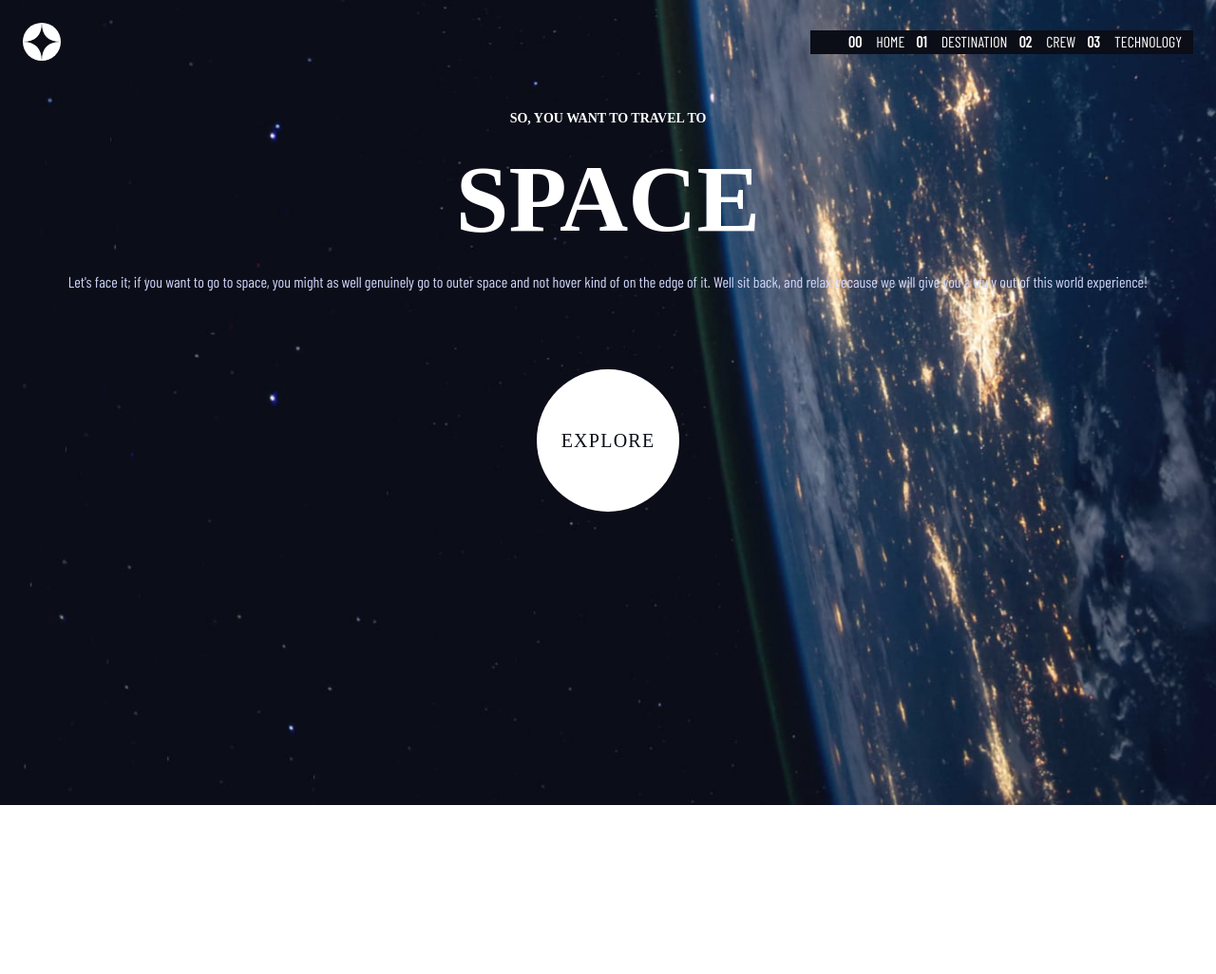
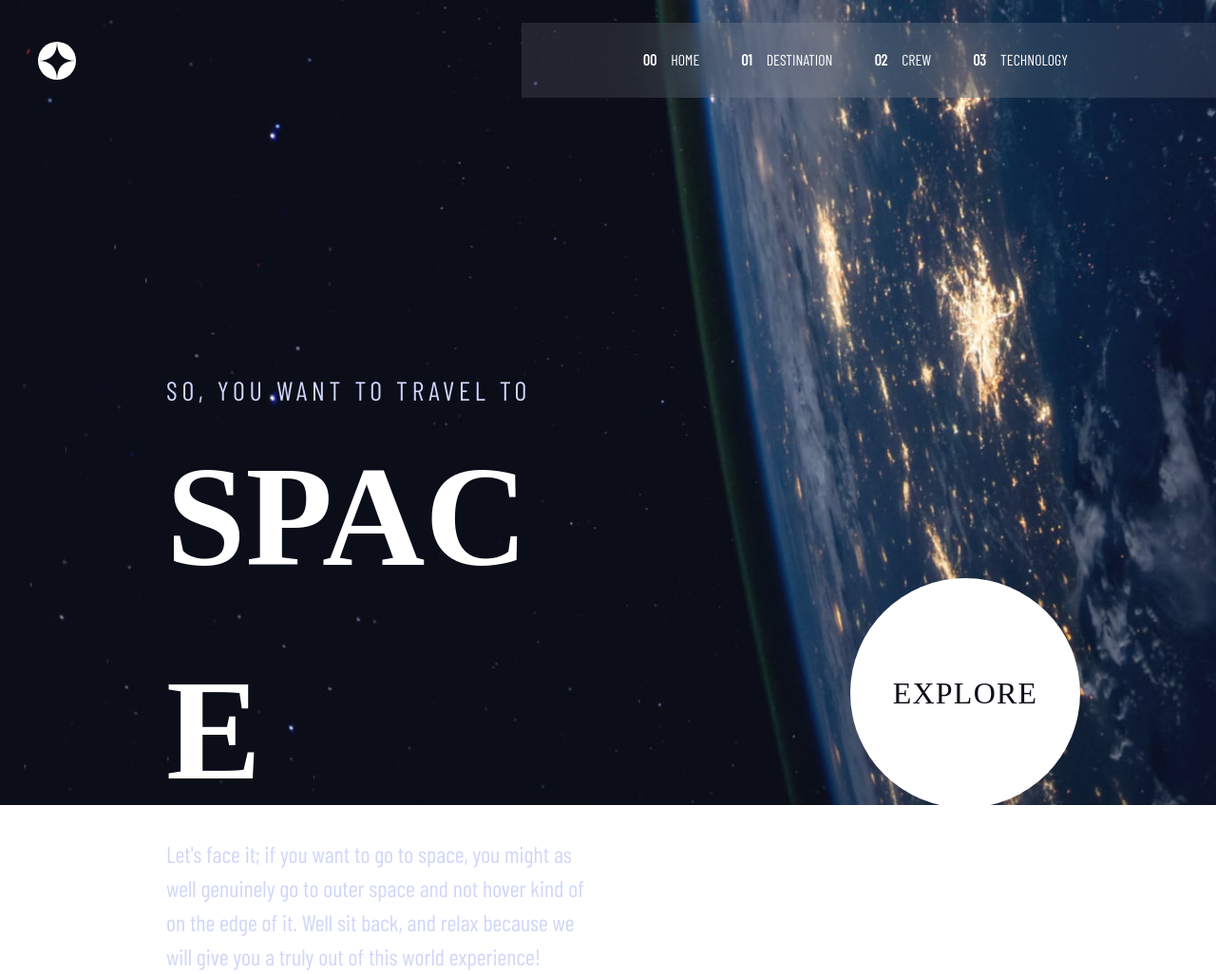
Before and after one commit to tplatt92/spaceTourism, a plain HTML site: page starter-code/index.html in a window 1280 px wide. Shown: the whole page at 95% size. Before the commit the page ends 848 px from the top, so only its background shows below. Drawn offline with nearby package versions, Linux system fonts and the light colour scheme; a web font is replaced by a local one.

Commit message:
homepage design complete

```diff
--- a/starter-code/index.html
+++ b/starter-code/index.html
@@ -71,6 +71,7 @@
 				</nav>
 			</div>
 		</header>
+		<main>
 			<section class="home__wrapper">
 				<h2 class="home__eyebrow">So, you want to travel to</h2>
 				<h1 class="home__title">Space</h1>
@@ -84,6 +85,7 @@
 			<div class="home__explore">
 				<a class="home__explore_btn">Explore</a>
 			</div>
+		</main>
 		<script src="nav.js"></script>
 	</body>
 </html>
--- a/starter-code/styles.css
+++ b/starter-code/styles.css
@@ -8,7 +8,7 @@
 	--heading-m: 3.5rem;
 	--heading-s: 2rem;
 	--heading-xs: 1.75rem;
-  --heading-xs-spacing: 4.75;
+	--heading-xs-spacing: 4.75px;
 
 	--subheading-l: 1.75rem;
 	--subheading-r: 0.875rem;
@@ -102,10 +102,11 @@ body {
 	background-position: center;
 	height: 100vh;
 	width: calc(100% - 48px);
-  margin: 24px;
+	margin: 1.5rem;
 	color: var(--color-light);
 	font-family: "Bellefair", serif;
-  /*overflow-x: hidden;*/
+	overflow-x: hidden;
+	overflow-y: hidden;
 }
 
 @media (max-width: 64em) {
@@ -135,15 +136,22 @@ nav {
 }
 
 .nav__links {
-  background-color: var(--color-dark);
+	background: hsl(0 0 100% / 0.1);
+	backdrop-filter: blur(2rem);
 	list-style: none;
 	display: flex;
+	padding-block: 1.5rem;
+	padding-inline: clamp(3rem, 10vw, 10rem);
+	top: 0;
+	margin-right: -24px;
+	line-height: 30px;
 }
 
 .nav__link {
 	font-family: --;
 	text-decoration: none;
 	color: var(--color-light);
+
 	letter-spacing: var(--nav-spacing);
 	text-transform: uppercase;
 	font-size: var(--nav-l);
@@ -153,17 +161,17 @@ nav {
 
 /* Underline animation */
 
-a {
+.nav__links {
 	position: relative;
 	color: white;
 	text-decoration: none;
 }
 
-a:hover {
+.nav__links:hover {
 	color: white;
 }
 
-a::before {
+.nav__links::before {
 	content: "";
 	position: absolute;
 	display: block;
@@ -176,8 +184,12 @@ a::before {
 	transition: transform 0.3s ease;
 }
 
-a:hover::before {
+.nav__links:hover::before {
 	transform: scaleX(1);
+}
+
+.nav__link:hover {
+	filter: brightness(70%);
 }
 
 /* .nav__burger {
@@ -233,21 +245,40 @@ a:hover::before {
 	}
 }
 
+/* For Tablet
+@media (min-width: 35em) {
+	.nav__link {
+		padding-right: 1rem;
+	}
+} */
+
+/* For Desktop */
+@media (min-width: 64em) {
+	.nav__link {
+		padding-right: 2rem;
+	}
+}
+
 /* HOME STYLES */
 
 .home__wrapper {
 	padding-top: 50px;
 	text-align: center;
+	cursor: default;
 }
 
 .home__title {
 	text-transform: uppercase;
 	font-size: var(--heading-l);
+	cursor: default;
 }
 
 .home__eyebrow {
 	text-transform: uppercase;
+	font-family: "Barlow Condensed", sans-serif;
 	font-size: var(--subheading-r);
+	font-weight: 400;
+	color: var(--color-accent);
 }
 
 .home__text {
@@ -275,3 +306,76 @@ a:hover::before {
 	text-transform: uppercase;
 	letter-spacing: 1.25px;
 }
+
+/* For  Tablet */
+@media (min-width: 35em) {
+	body {
+		margin-left: 2.5rem;
+	}
+	.home__wrapper {
+		max-width: 450px;
+		text-align: center;
+		margin: auto;
+		padding-top: 7rem;
+	}
+
+	.home__title {
+		font-size: var(--heading-xl);
+	}
+
+	.home__text {
+		font-size: 1.25rem;
+	}
+
+	.home__eyebrow {
+		font-size: 1.5rem;
+	}
+
+	.home__explore {
+		margin-top: 9.75rem;
+		width: 242px;
+		height: 242px;
+	}
+
+	.home__explore_btn {
+		font-size: var(--heading-s);
+	}
+}
+
+/* For Desktop */
+@media (min-width: 64em) {
+	body {
+		margin-left: 2.5rem;
+	}
+	.home__wrapper {
+		text-align: left;
+	}
+
+	.home__text {
+		font-size: 1.5rem;
+	}
+
+	.home__eyebrow {
+		font-size: 1.75rem;
+		letter-spacing: var(--heading-xs-spacing);
+	}
+
+	.home__explore:hover {
+		box-shadow: 0 0 50px 50px rgba(255, 255, 255, 0.221);
+		transition: box-shadow 350ms ease-out;
+	}
+
+	.home__explore {
+		align-self: center;
+	}
+
+	.home__explore_btn {
+		cursor: pointer;
+	}
+
+	main {
+		display: flex;
+		align-items: flex-end;
+		padding-top: 175px;
+	}
+}
```
Lines whose indentation alone changed are shown as unchanged.
